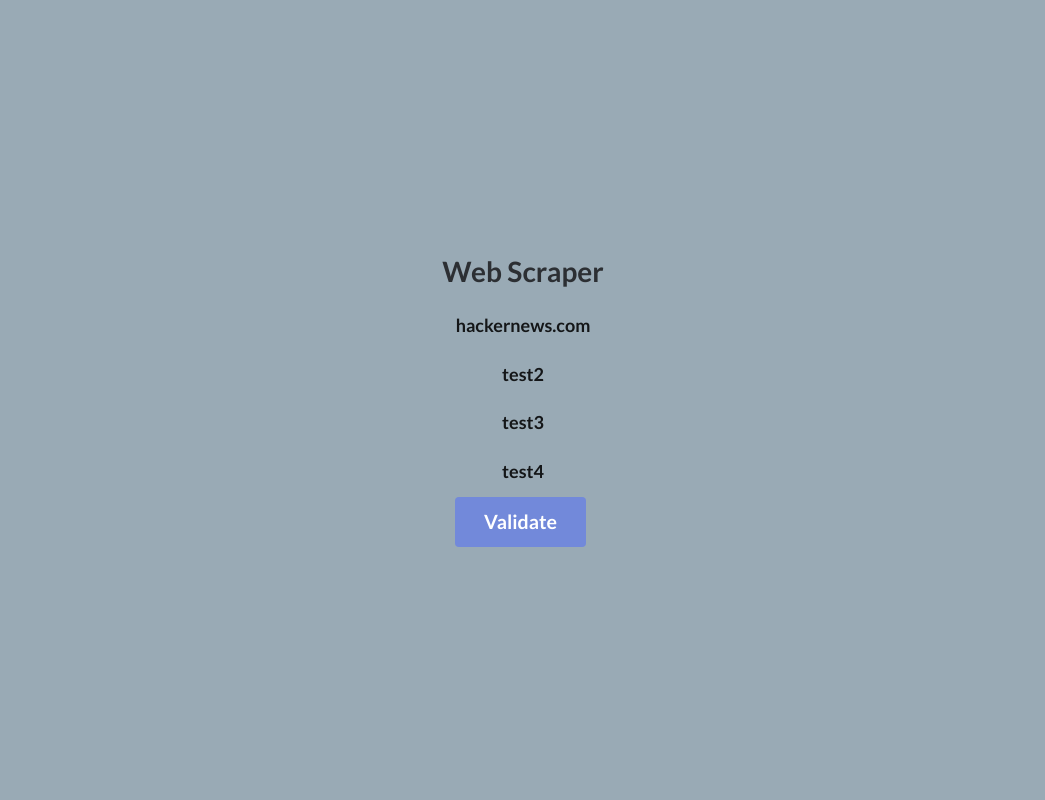
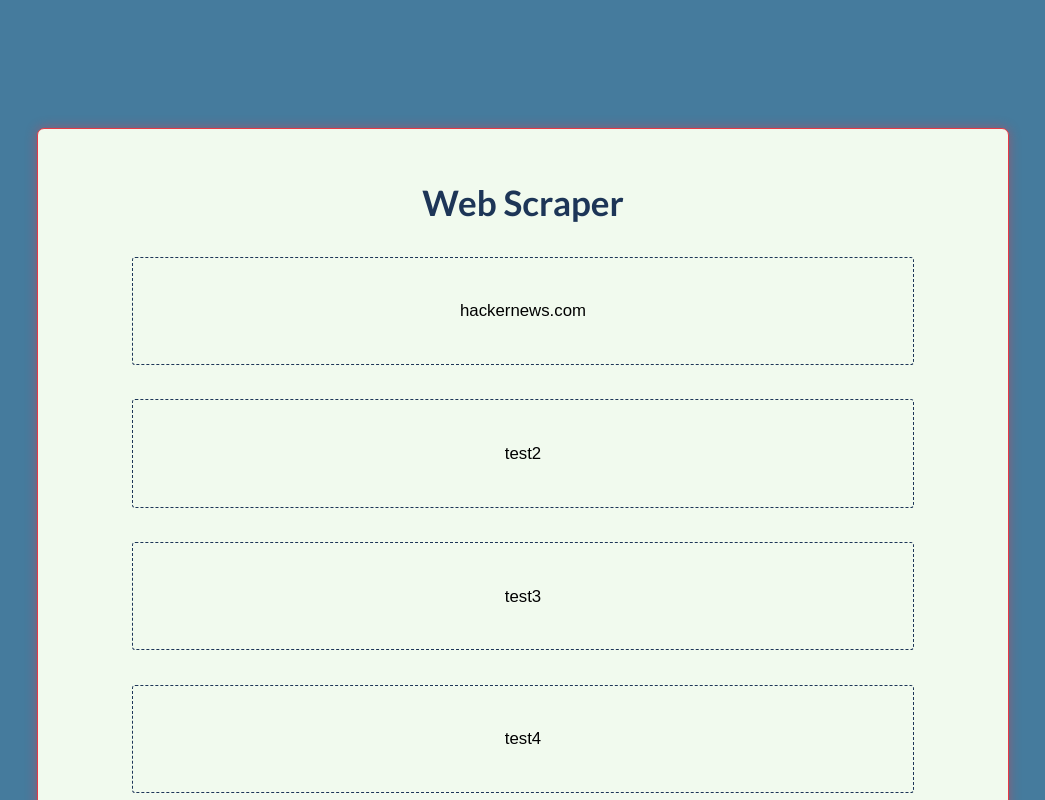
Before and after one commit to lgtm-migrator/webscraper-docker, a React (Create React App) app in the folder ui/: page / in a window 1280 px wide. Shown: the top 800 px of the page, without its empty margins (117-1162 px from the left). Built offline with nearby package versions, Linux system fonts and the light colour scheme.

Commit message:
design ui and create download button and newpaper button

```diff
--- a/ui/src/App.js
+++ b/ui/src/App.js
@@ -4,7 +4,7 @@ import "./assets/index.css";
 
 export default function App() {
   return (
-    <div>
+    <div className="app">
       <DashboardView />
     </div>
   );
--- a/ui/src/assets/index.css
+++ b/ui/src/assets/index.css
@@ -1,35 +1,55 @@
 body {
-  background-color: #99aab5	!important;
-  min-height: 100vh;
+  background-color: #457b9d !important;
+}
+.app {
+  width: 100%;
+  padding: 10%;
+  height: 100%;
+}
+.dashboard {
+  border: #e63946 solid 1px;
+  box-shadow: 0px 0px 12px 0px rgba(230, 57, 70, 0.47);
+  -moz-box-shadow: 0px 0px 12px 0px rgba(230, 57, 70, 0.47);
+  -webkit-box-shadow: 0px 0px 12px 0px rgba(230, 57, 70, 0.47);
   text-align: center;
-  display: flex;
-  flex-direction: column;
-  align-items: center;
-  justify-content: center;
-  color: white;
-  margin: 0;
-  font-family: -apple-system, BlinkMacSystemFont, 'Segoe UI', 'Roboto', 'Oxygen',
-    'Ubuntu', 'Cantarell', 'Fira Sans', 'Droid Sans', 'Helvetica Neue',
-    sans-serif;
-  -webkit-font-smoothing: antialiased;
-  -moz-osx-font-smoothing: grayscale;
+  background-color: #f1faee;
+  border-radius: 0.5em;
+  padding: 5%;
+  margin: auto;
+  max-width: 95%;
 }
-
-code {
-  font-family: source-code-pro, Menlo, Monaco, Consolas, 'Courier New',
-    monospace;
+.submit-button {
+  margin: 5%;
+  border-radius: 0.2em;
+  padding: 5%;
+  background-color: #1d3557;
+  color: #f1faee;
+  font-size: 120%;
+  border: none;
 }
-
-.button {
-  background-color:#7289DA !important;
-  color: white !important;
-  font-size:1.4em !important;
+.newpaper-button {
+  min-width: 90%;
+  border: #1d3557 1px dashed;
+  background-color: transparent;
+  font-size: 120%;
+  margin: 2%;
+  border-radius: 0.2em;
+  padding: 5%;
+}
+.newpaper-button-disabled {
+  min-width: 90%;
+  border: #457b9d 1px solid;
+  background-color: #a8dadc;
+  font-size: 120%;
+  margin: 2%;
+  border-radius: 0.2em;
+  padding: 5%;
 }
 .title {
-  color:	#2c2f33 !important;
-  font-size:2em !important
+  color: #1d3557;
+  font-size: 250%;
 }
 .url {
-  color:	#2c2f33 !important;
-  font-size:1em !important
+  color: #1d3557;
+  font-size: 200%;
 }
--- /dev/null
+++ b/ui/src/components/download-button.js
@@ -0,0 +1,11 @@
+import React from "react";
+
+export default function DownloadButton() {
+  return (
+    <div>
+      <button className="download-button">
+        Download
+      </button>
+    </div>
+  );
+}
--- /dev/null
+++ b/ui/src/components/newpaper-button.js
@@ -0,0 +1,12 @@
+import React from "react";
+import axios from "axios";
+
+export default function NewpaperButton(props) {
+  return (
+    <div>
+      <button className={props.item.class}>
+        {props.item.name}
+      </button>
+    </div>
+  );
+}
--- a/ui/src/components/validate-button.js
+++ b/ui/src/components/submit-button.js
@@ -1,7 +1,7 @@
 import React from "react";
 import axios from "axios";
 
-export default function CounterButtons() {
+export default function SubmitButton() {
   const handleClick = () => {
     axios
       .post("http://localhost:8080/api/new", {
@@ -14,8 +14,8 @@ export default function CounterButtons() {
 
   return (
     <div>
-      <button onClick={handleClick} className="ui button">
-        Validate
+      <button onClick={handleClick} className="submit-button">
+        Submit
       </button>
     </div>
   );
--- a/ui/src/context/validate-context.js
+++ b/ui/src/context/validate-context.js
@@ -5,8 +5,7 @@ export const ValidateContext = createContext();
 
 // Create a provider for components to consume and subscribe to changes
 export const ValidateContextProvider = (props) => {
-  const [count, setCount] = useState(0);
-
+    const [count, setCount] = useState(0);
   return (
     <ValidateContext.Provider value={[count, setCount]}>
       {props.children}
--- a/ui/src/views/dashboard-view.js
+++ b/ui/src/views/dashboard-view.js
@@ -1,16 +1,25 @@
-import React from "react";
+import React, { useState } from "react";
 import { ValidateContextProvider } from "../context/validate-context";
-import ValidateButton from "../components/validate-button";
-const urls = ["hackernews.com", "test2", "test3", "test4"];
+import SubmitButton from "../components/submit-button";
+import NewpaperButton from "../components/newpaper-button";
+import DownloadButton from "../components/download-button";
 
 export default function DashboardView() {
+  const [urls, setUrls] = useState([
+    { id: 0, name: "hackernews.com", class: "newpaper-button" },
+    { id: 1, name: "test2", class: "newpaper-button" },
+    { id: 2, name: "test3", class: "newpaper-button" },
+    { id: 3, name: "test4", class: "newpaper-button" },
+  ]);
   return (
     <ValidateContextProvider>
-      <h1 className="title">Web Scraper</h1>
-      {urls.map((item) => (
-        <h3>{item}</h3>
-      ))}
-      <ValidateButton />
+      <div className="dashboard">
+        <h1 className="title">Web Scraper</h1>
+        {urls.map((item) => (
+          <NewpaperButton item={item} />
+        ))}
+        <SubmitButton />
+      </div>
     </ValidateContextProvider>
   );
 }
```
